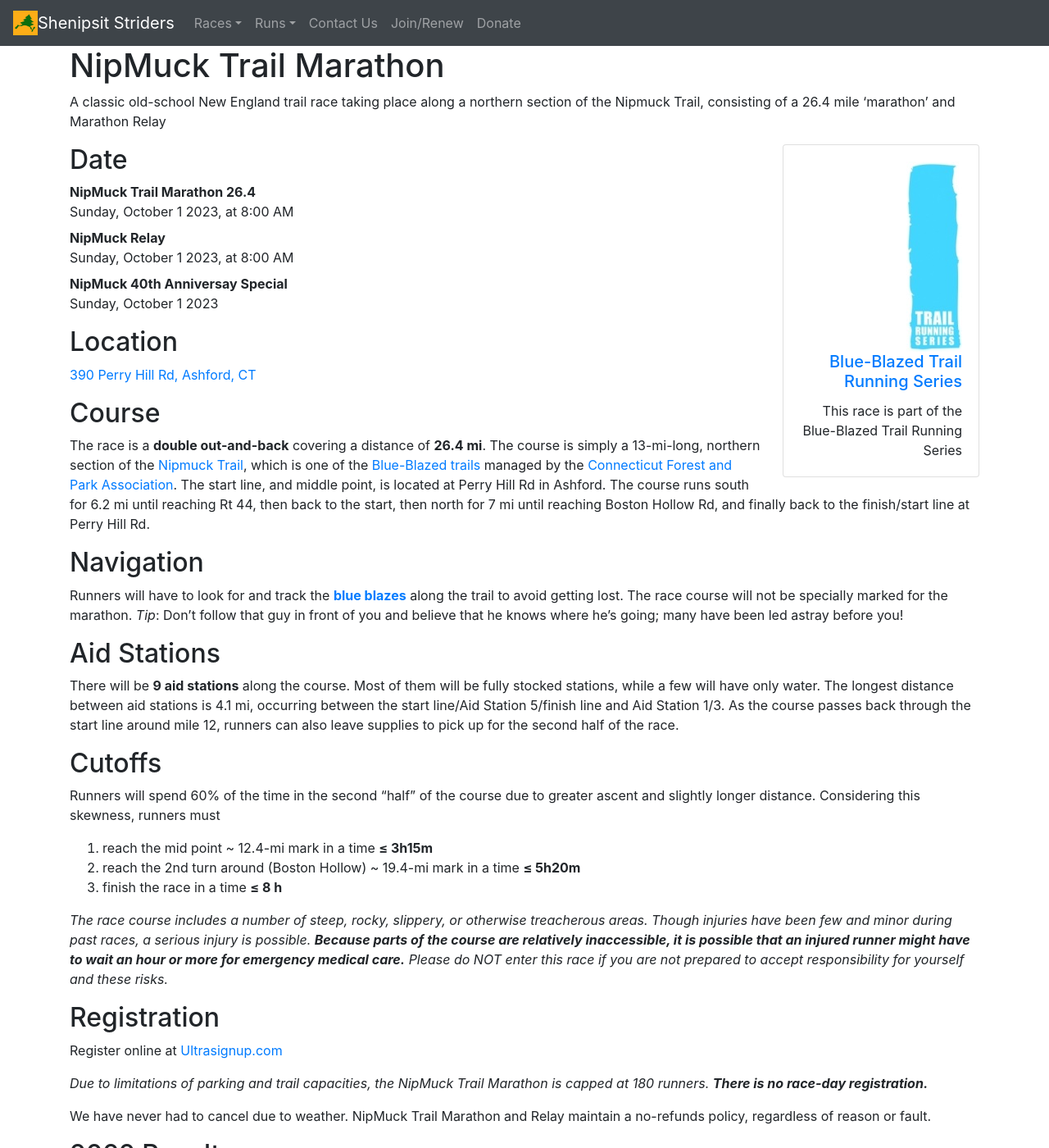
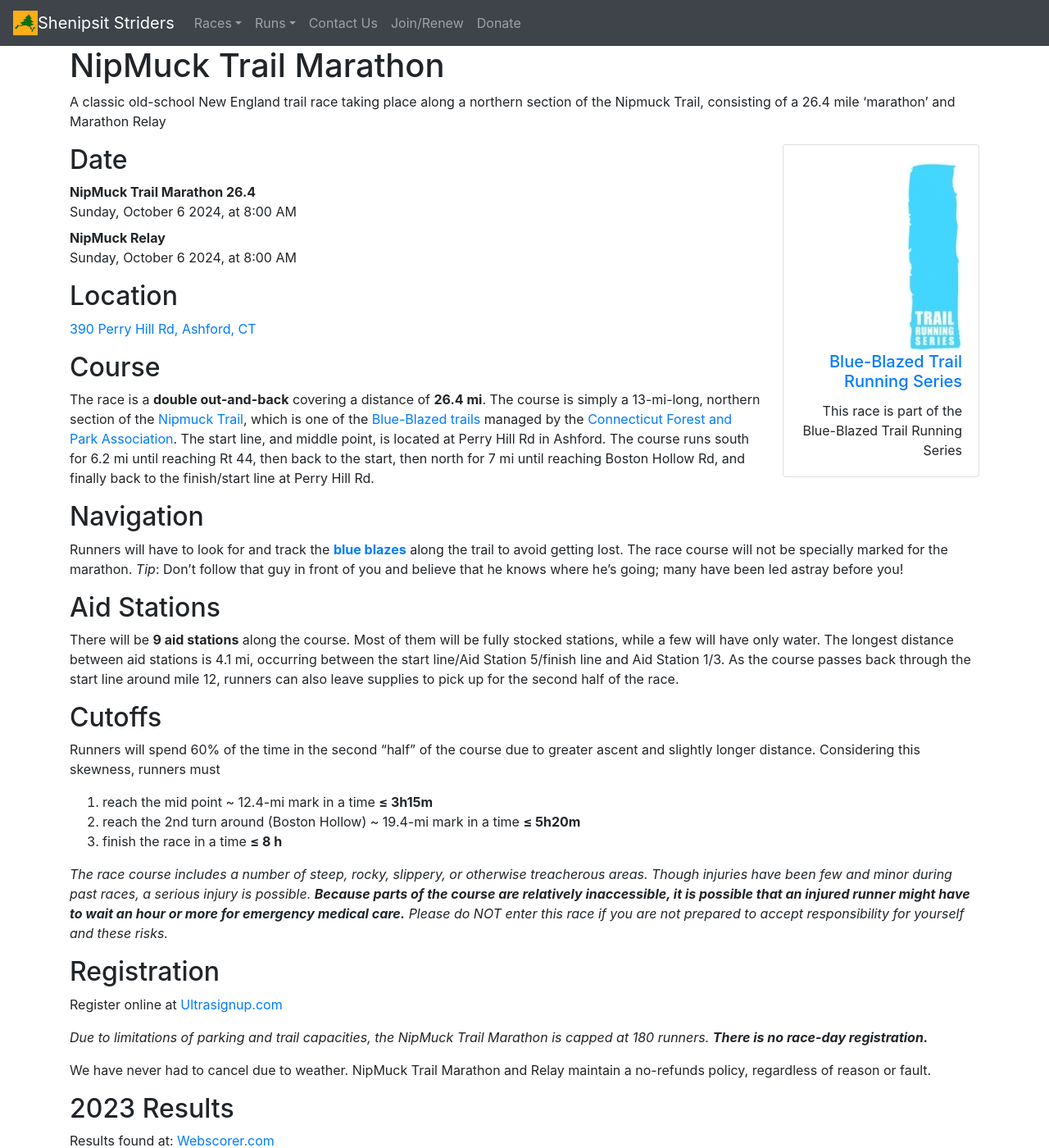
Before and after one commit to ShenipsitStriders/ShenipsitStriders.github.io, a Jekyll site: the page built from _club-races/nipmuck-trail-marathon.md, in a window 1280 px wide and 1400 px high. Shown: the whole window at 82% size. Built offline with Jekyll 4.4.1, drawn with Linux system fonts in a browser that asks for light colours; some of the changed text lies outside the part shown.

Commit message:
Update NipMuck Marathon 2024 info

```diff
--- a/_club-races/nipmuck-trail-marathon.md
+++ b/_club-races/nipmuck-trail-marathon.md
@@ -4,11 +4,9 @@
 description: A classic old-school New England trail race taking place along a northern section of the Nipmuck Trail, consisting of a 26.4 mile 'marathon' and Marathon Relay
 event:
   - name: NipMuck Trail Marathon 26.4
-    date: "2023-10-01T08:00:00-04:00"
+    date: "2024-10-06T08:00:00-04:00"
   - name: NipMuck Relay
-    date: "2023-10-01T08:00:00-04:00"
-  - name: NipMuck 40th Anniversay Special
-    date: "2023-10-01"
+    date: "2024-10-06T08:00:00-04:00"
 image: nipmucktrail.jpg
 location:
   - address: 390 Perry Hill Rd, Ashford, CT
```
Also changed, not shown: other parts of _club-races/nipmuck-trail-marathon.md (+2 -0 lines).
